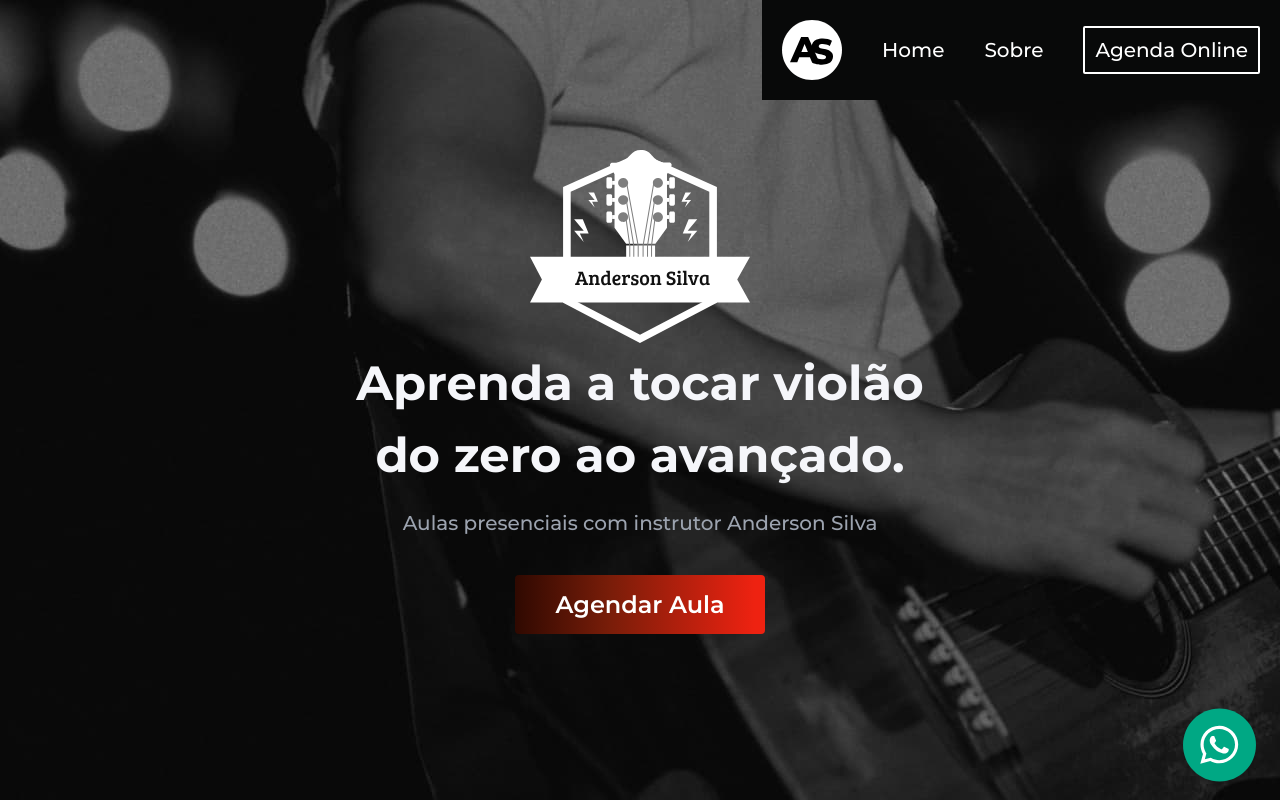
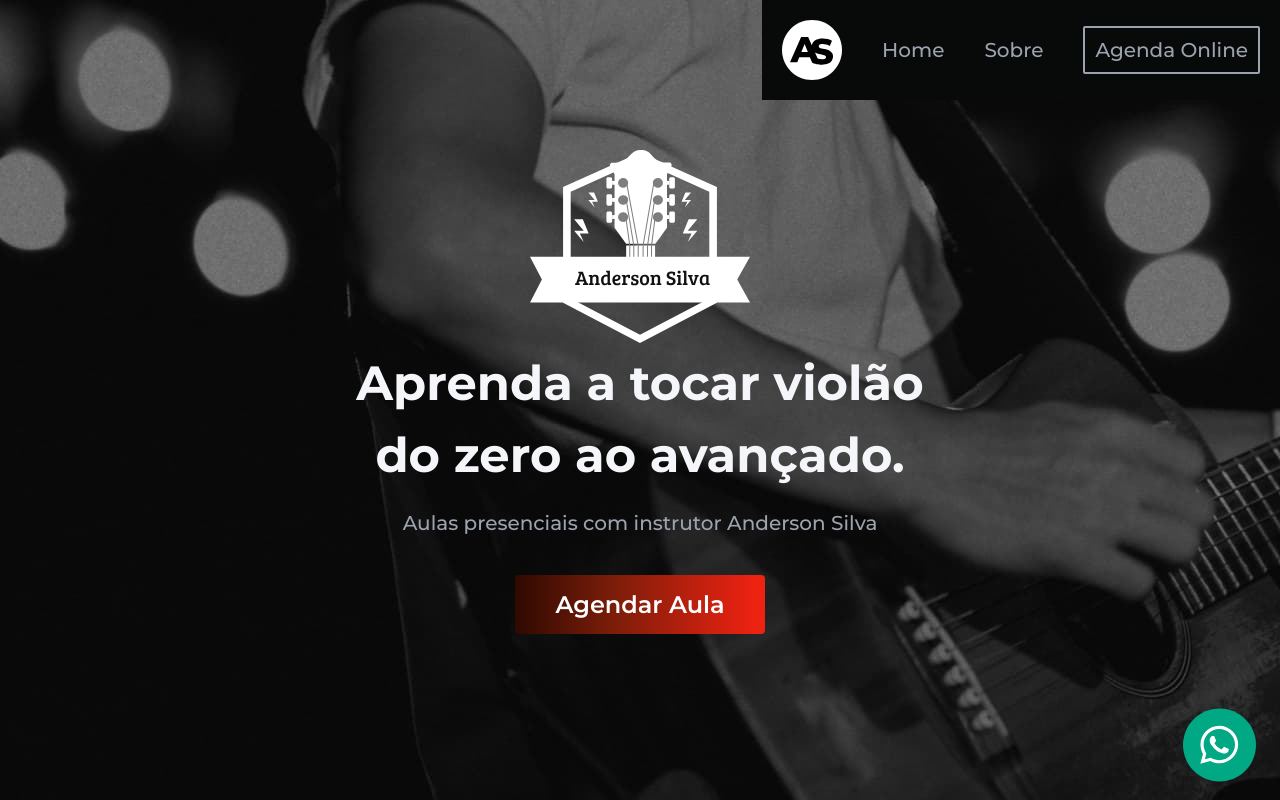
Before and after one commit to andersondv5/GuitarClass, a plain HTML site: page index.html in a window 1280 px wide. Shown: the top 800 px of the page. Drawn offline with nearby package versions, Linux system fonts and the light colour scheme.

Commit message:
bug corrigido

```diff
--- a/css/global/header.css
+++ b/css/global/header.css
@@ -1,11 +1,7 @@
 .introducao-bg{
   background-image: url("../../img/imagens/bg-intro-2.jpg");
-  z-index: -10000;
   background-repeat: no-repeat;
-  background-attachment: fixed;
-  text-align: center;
 }
-
 
 #nav.active #logo{
   display: none;
@@ -30,7 +26,7 @@
 }
 
 .agenda{
-  border: 2px solid var(--white-0);
+  border: 2px solid var(--gray-2);
   padding: 10px;
   border-radius: 2px;
 }
@@ -41,7 +37,7 @@
 
 .menu a{
   transition: .4s;
-  color: var(--white-0);
+  color: var(--gray-2);
 }
 
 .menu {
--- a/css/home/introducao.css
+++ b/css/home/introducao.css
@@ -1,11 +1,10 @@
-/*  */
-
-.introducao-bg{
-  padding: 120px 0;
+.introducao-conteudo{
+  padding-top: 120px;
+  padding-bottom: 300px;
 }
 
 .introducao-conteudo{
-  padding-bottom: 300px;
+  text-align: center;
 }
 
 .introducao-conteudo h1 {
--- a/index.html
+++ b/index.html
@@ -30,8 +30,9 @@
   </header>
 
   <div class="introducao-bg" id="home">
-    <img data-aos="fade-right" class="logo" src="./img/imagens/logo.svg" alt="logo do site">
+
     <div data-aos="fade-up" class="introducao-conteudo container">
+      <img data-aos="fade-right" class="logo" src="./img/imagens/logo.svg" alt="logo do site">
       <h1  class="white-1">Aprenda a tocar violão <br>
         do zero ao avançado.</h1>
       <p class="gray-2">Aulas presenciais com instrutor Anderson Silva</p>
```
